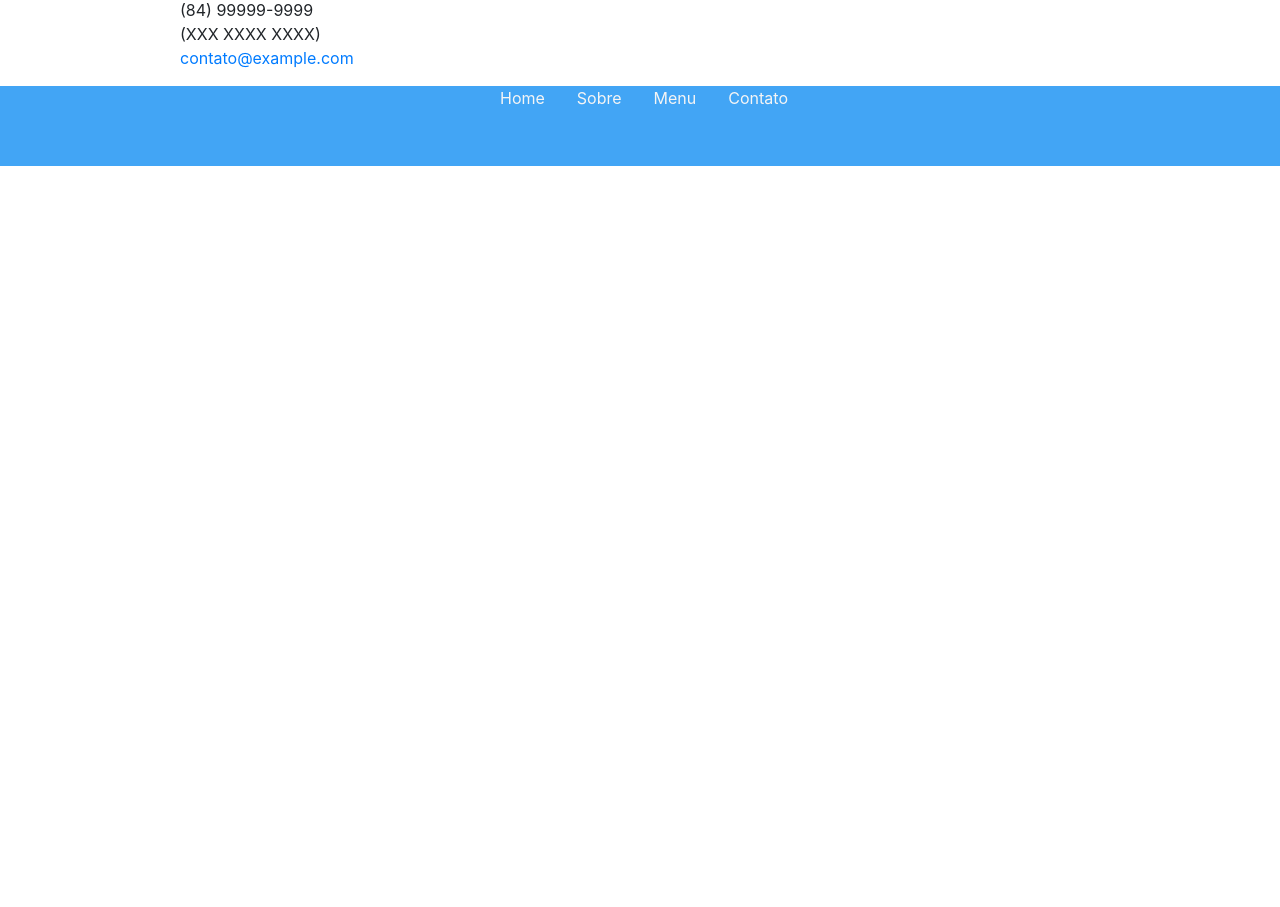
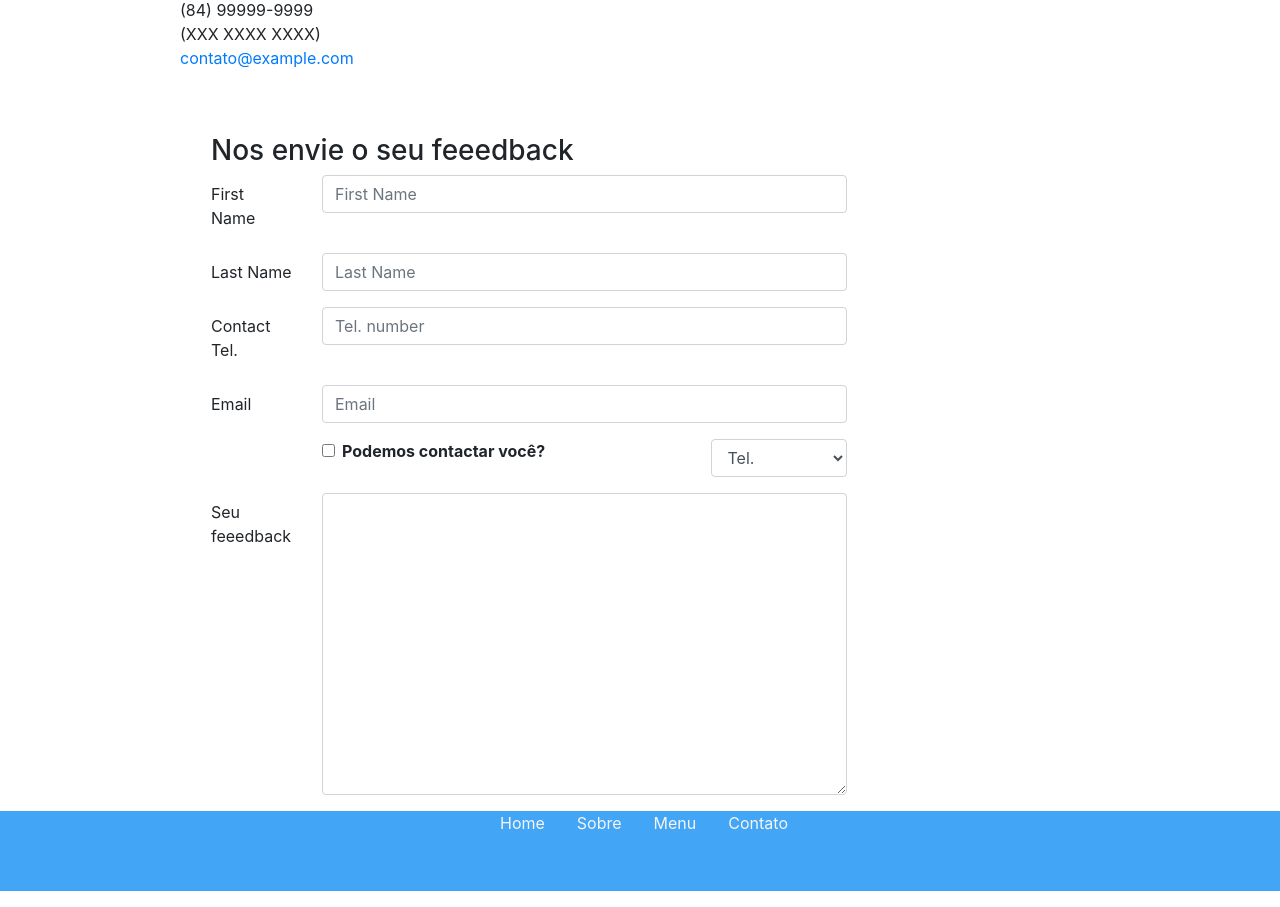
Before and after one commit to reudismam/restaurant, a React (Create React App) app: page /contato in a window 1280 px wide. Shown: the part 540-1447 px from the top of the page. Before the commit the page ends 800 px from the top, so only its background shows below. Built offline with nearby package versions, Linux system fonts and the light colour scheme; the HTML template or start-up script is replaced by a standard one.

Commit message:
Controlled Forms

```diff
--- a/src/components/Contact/index.js
+++ b/src/components/Contact/index.js
@@ -1,7 +1,34 @@
-import React from 'react';
+import React, { useState } from 'react';
 import './style.css';
+import { Breadcrumb, Form, FormGroup, Label, Input, Col } from 'reactstrap';
 
 export default function Contact(props) {
+    const [firstname, setFirstname] = useState('');
+    const [lastname, setLastname] = useState('');
+    const [telnum, setTelnum] = useState('');
+    const [email, setEmail] = useState('');
+    const [agree, setAgree] = useState(false);
+    const [contactType, setContactType] = useState('Tel.');
+    const [message, setMessage] = useState('');
+
+    function handleInputChange(event) {
+        const target = event.target;
+        const value = target.type === 'checkbox' ? target.checked : target.value;
+        const name = target.name;
+
+        if (name === "firstname") setFirstname(value);
+        if (name === "lastname") setLastname(value);
+        if (name === "telnum") setTelnum(value);
+        if (name === "email") setEmail(value);
+        if (name === "agree") setAgree(value);
+        if (name === "contactType") setContactType(value);
+        if (name === "message") setMessage(value);
+    }
+
+    function handleSubmit(event) {
+        console.log('handle submi...');
+    }
+
     return (
         <div className="container">
             <div className="row row-content">
@@ -35,6 +62,93 @@ export default function Contact(props) {
                     </div>
                 </div>
             </div>
+            <div className="row row-content form">
+                <div className="col-12">
+                    <h3>Nos envie o seu feeedback</h3>
+                </div>
+                <div className="col-12 col-md-9">
+                    <Form onSubmit={handleSubmit}>
+                        <FormGroup row>
+                            <Label htmlFor="firstname" md={2}>First Name</Label>
+                            <Col md={10}>
+                                <Input type="text" id="firstname"
+                                    name="firstname"
+                                    placeholder="First Name"
+                                    value={firstname}
+                                    onChange={handleInputChange}
+                                />
+                            </Col>
+                        </FormGroup>
+                        <FormGroup row>
+                            <Label htmlFor="lastname" md={2}>Last Name</Label>
+                            <Col md={10}>
+                                <Input type="text"
+                                    id="lastname"
+                                    name="lastname"
+                                    placeholder="Last Name"
+                                    value={lastname}
+                                    onChange={handleInputChange}
+                                />
+                            </Col>
+                        </FormGroup>
+                        <FormGroup row>
+                            <Label htmlFor="telnum" md={2} id="telnum" name="telnum">Contact Tel.</Label>
+                            <Col md={10}>
+                                <Input type="tel"
+                                    id="telnum"
+                                    name="telnum"
+                                    placeholder="Tel. number"
+                                    value={telnum}
+                                    onChange={handleInputChange} />
+                            </Col>
+                        </FormGroup>
+                        <FormGroup row>
+                            <Label htmlFor="email" md={2}>Email</Label>
+                            <Col md={10}>
+                                <Input type="email"
+                                    id="email"
+                                    name="email"
+                                    placeholder="Email"
+                                    value={email}
+                                    onChange={handleInputChange}
+                                />
+                            </Col>
+                        </FormGroup>
+                        <FormGroup row>
+                            <Col md={{ size: 6, offset: 2 }}>
+                                <FormGroup check>
+                                    <Label check>
+                                        <Input type="checkbox"
+                                            name="agree"
+                                            checked={agree}
+                                            onChange={handleInputChange} /> {' '}
+                                        <strong>Podemos contactar você?</strong>
+                                    </Label>
+                                </FormGroup>
+                            </Col>
+                            <Col md={{ size: 3, offset: 1 }}>
+                                <Input type="select" name="contactType">
+                                    value={contactType}
+                                    onChange={handleInputChange}>
+                                        <option>Tel.</option>
+                                    <option>E-mail</option>
+                                </Input>
+                            </Col>
+                        </FormGroup>
+                        <FormGroup row>
+                            <Label htmlFor="message" md={2}>Seu feeedback</Label>
+                            <Col md={10}>
+                                <Input type="textarea"
+                                    id="message"
+                                    name="message"
+                                    rows="12"
+                                    value={message}
+                                    onChange={handleInputChange} />
+                            </Col>
+                        </FormGroup>
+                    </Form>
+                </div>
+            </div>
         </div>
     );
 }
--- a/src/components/Contact/style.css
+++ b/src/components/Contact/style.css
@@ -2,3 +2,11 @@
     text-align: center;
     margin-bottom: 2rem;
 }
+
+.form {
+    margin-top: 3rem;
+    width: 80%;
+    margin-left: auto !important;
+    margin-right: auto !important;
+    /*margin-right: auto;*/
+}
```
